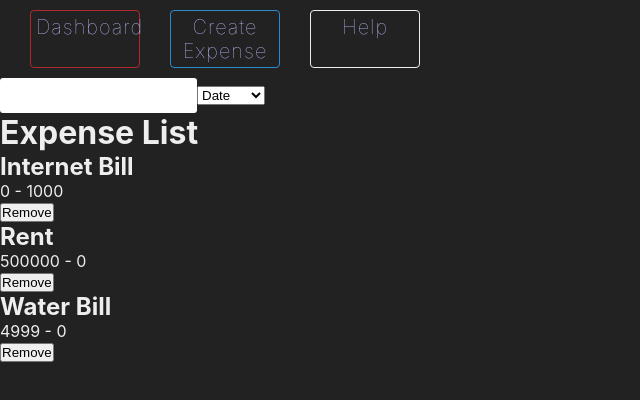
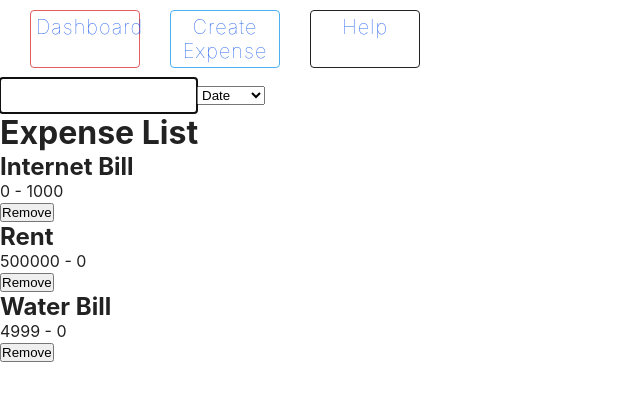
Before and after one commit to bel7aG/ExpensifyApplication, a React (Create React App) app: page / in a window 1280 px wide. Shown: the top 400 px of the page, without its empty margins (0-640 px from the left). Built offline with nearby package versions, Linux system fonts and the light colour scheme.

Commit message:
react-redux

```diff
--- a/src/actions/expenses/expenses.js
+++ b/src/actions/expenses/expenses.js
@@ -3,7 +3,7 @@ import uuid from 'uuid';
 //ADD_EXPENSE
 export const addExpense = ({
   description = '',
-  notes = '',
+  note = '',
   amount = 0,
   createdAt = 0
 }) => ({
@@ -11,7 +11,7 @@ export const addExpense = ({
   expense: {
     id: uuid(),
     description,
-    notes,
+    note,
     amount,
     createdAt
   }
--- a/src/actions/filters/filters.js
+++ b/src/actions/filters/filters.js
@@ -3,7 +3,6 @@ export const setTextFilter = (text = '') => ({
   type: 'SET_TEXT_FILTER',
   text
 });
-
 //SORT_BY_AMOUNT
 export const sortByAmount = () => ({
   type: 'SORT_BY_AMOUNT',
@@ -19,7 +18,6 @@ export const setStartDate = (startDate = undefined) => ({
   type: 'SORT_START_DATE',
   startDate
 });
-
 //SORT_END_DATE
 export const setEndDate = (endDate = undefined) => ({
   type: 'SORT_END_DATE',
--- a/src/components/AddExpense/AddExpensePage.js
+++ b/src/components/AddExpense/AddExpensePage.js
@@ -1,15 +1,18 @@
 import React from 'react';
+import { connect } from 'react-redux';
 import ExpenseForm from '../ExpenseForm';
+import { addExpense } from '../../actions/expenses';
 
-const AddExpense = () => (
+const AddExpense = (props) => (
   <div>
     <h1>AddExpense Page</h1>
     <ExpenseForm
       onSubmit={(expense) => {
-        console.log(expense);
+        props.dispatch(addExpense(expense));
+        props.history.push('/');
       }}
     />
   </div>
 );
 
-export default AddExpense;
+export default connect()(AddExpense);
--- a/src/components/ExpenseList/ExpenseList.js
+++ b/src/components/ExpenseList/ExpenseList.js
@@ -3,8 +3,7 @@ import { connect } from 'react-redux';
 import ExpenseListItem from '../ExpenseListItem';
 import selectExpenses from '../../selectors/expenses';
 
-const ExpenseList = (props) => {
-    return (
+const ExpenseList = (props) => (
       <div>
         <h1>Expense List</h1>
         {props.expenses.length && (
@@ -13,8 +12,7 @@ const ExpenseList = (props) => {
           ))
         )}
       </div>
-    );
-};
+);
 
 const mapStateToProps = (state) => ({
   expenses: selectExpenses(state.expenses, state.filters)
--- a/src/components/ExpenseListFilters/ExpenseListFilters.js
+++ b/src/components/ExpenseListFilters/ExpenseListFilters.js
@@ -6,12 +6,14 @@ const ExpenseListFilters = (props) => (
   <div>
     <input
       type="text" value={props.filters.text}
+      autoFocus
       onChange={
         (event) => {
           //should Change the Redux Store right here  USING   dispatch
           props.dispatch(setTextFilter(event.target.value));
         }
       }
+      value={props.filters.text}
     />
     <select onChange={(event) => {
       switch (event.target.value) {
--- a/src/index.js
+++ b/src/index.js
@@ -10,7 +10,7 @@ import {  addExpense /*, removeExpense, editExpense*/ } from './actions/expenses
 import getVisiblExpenses from './selectors/expenses';
 
 const store = configureStore();
-const unsubscibe = store.subscribe(() => {
+const unsubscribe = store.subscribe(() => {
   const state = store.getState();
   const visibleExpenses = getVisiblExpenses(state.expenses, state.filters);
   console.log(visibleExpenses);
@@ -38,6 +38,5 @@ const JSX = (
   </Provider>
 );
 
-
 ReactDOM.render(JSX, document.getElementById('root'));
 registerServiceWorker();
--- a/src/selectors/expenses/expenses.js
+++ b/src/selectors/expenses/expenses.js
@@ -9,7 +9,7 @@ export default (expenses, { text, sortBy, startDate, endDate }) => (
       return a.createdAt < b.createdAt ? 1 : -1;
     } else if (sortBy === 'amount') {
       return a.amount < b.amount ? 1 : -1;
-    };
+    }
     return expenses;
   })
 );
--- a/src/styles/index.css
+++ b/src/styles/index.css
@@ -37,19 +37,8 @@ input {
   padding: 1rem; }
 
 body {
-  background-color: #222;
-  color: #eeeeee; }
-
-.component {
-  animation-name: component;
-  animation-duration: .4s; }
-
-p > * {
-  color: #ff0a02;
-  font-weight: 200;
-  font-size: 2rem;
-  text-decoration: underline;
-  text-decoration-color: blue; }
+  background-color: #ffffff;
+  color: #222; }
 
 @keyframes component {
   0% {
@@ -81,9 +70,7 @@ p > * {
       .header .list-items .list-item:nth-child(2) {
         border-color: rgba(43, 163, 240, 0.83); }
       .header .list-items .list-item a {
-        color: #BBBBFF; }
+        color: #1155EE; }
       .header .list-items .list-item:hover {
         letter-spacing: 2px;
         transition: all .16s; }
-        .header .list-items .list-item:hover a {
-          color: #ffffff !important; }
--- a/src/styles/scss/base/_typography.scss
+++ b/src/styles/scss/base/_typography.scss
@@ -1,17 +1,4 @@
 body {
-  background-color: #222;
-  color: #eeeeee;
+  background-color: #ffffff;
+  color: #222;
 }
-
-.component {
-  animation-name: component;
-  animation-duration: .4s;
-}
-
-p > * {
-  color: #ff0a02;
-  font-weight: 200;
-  font-size: 2rem;
-  text-decoration: underline;
-  text-decoration-color: blue;
-}
--- a/src/styles/scss/components/_Header.scss
+++ b/src/styles/scss/components/_Header.scss
@@ -22,15 +22,12 @@
       }
 
       a {
-        color: #BBBBFF;
+        color: #1155EE;
       }
 
       &:hover {
         letter-spacing: 2px;
         transition: all .16s;
-        a {
-          color: #ffffff !important;
-        }
       }
     }
   }
```
Also changed, not shown: src/reducers/filters/filters.js (+4 -5 lines).
